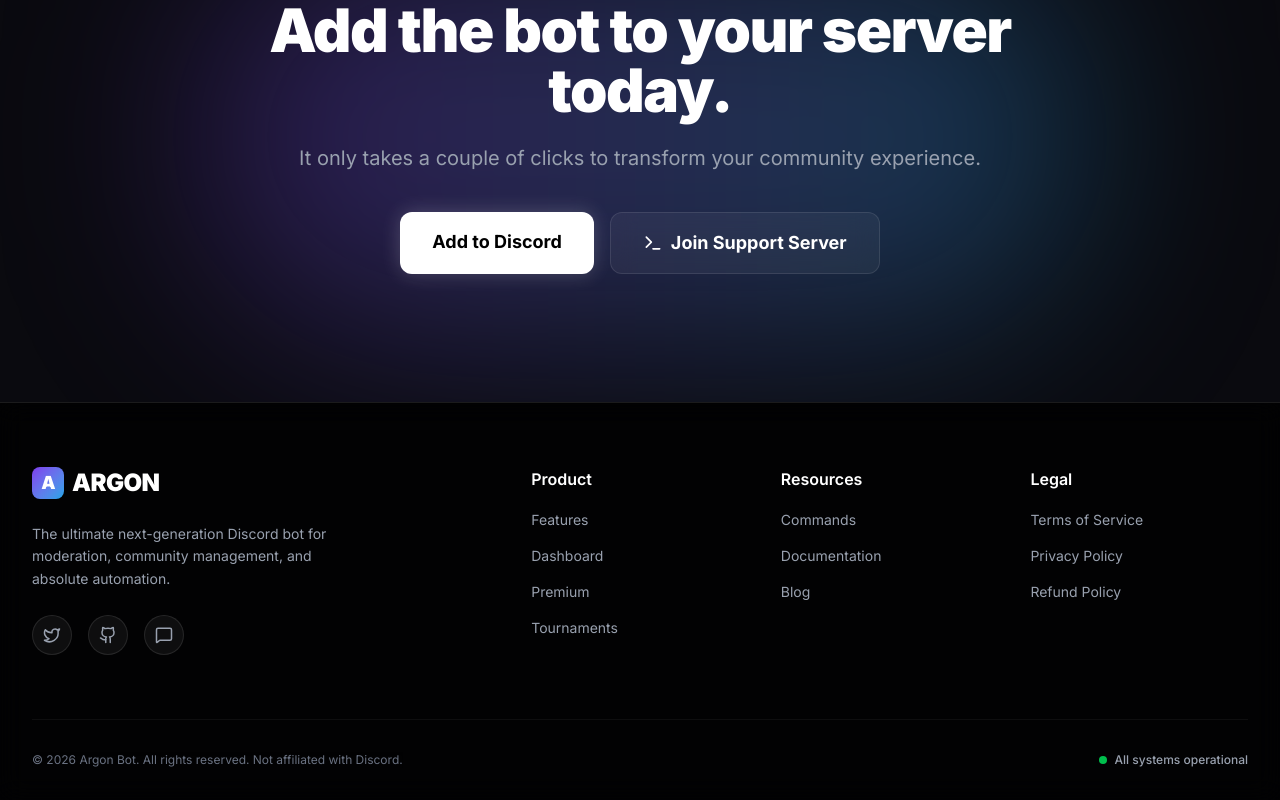
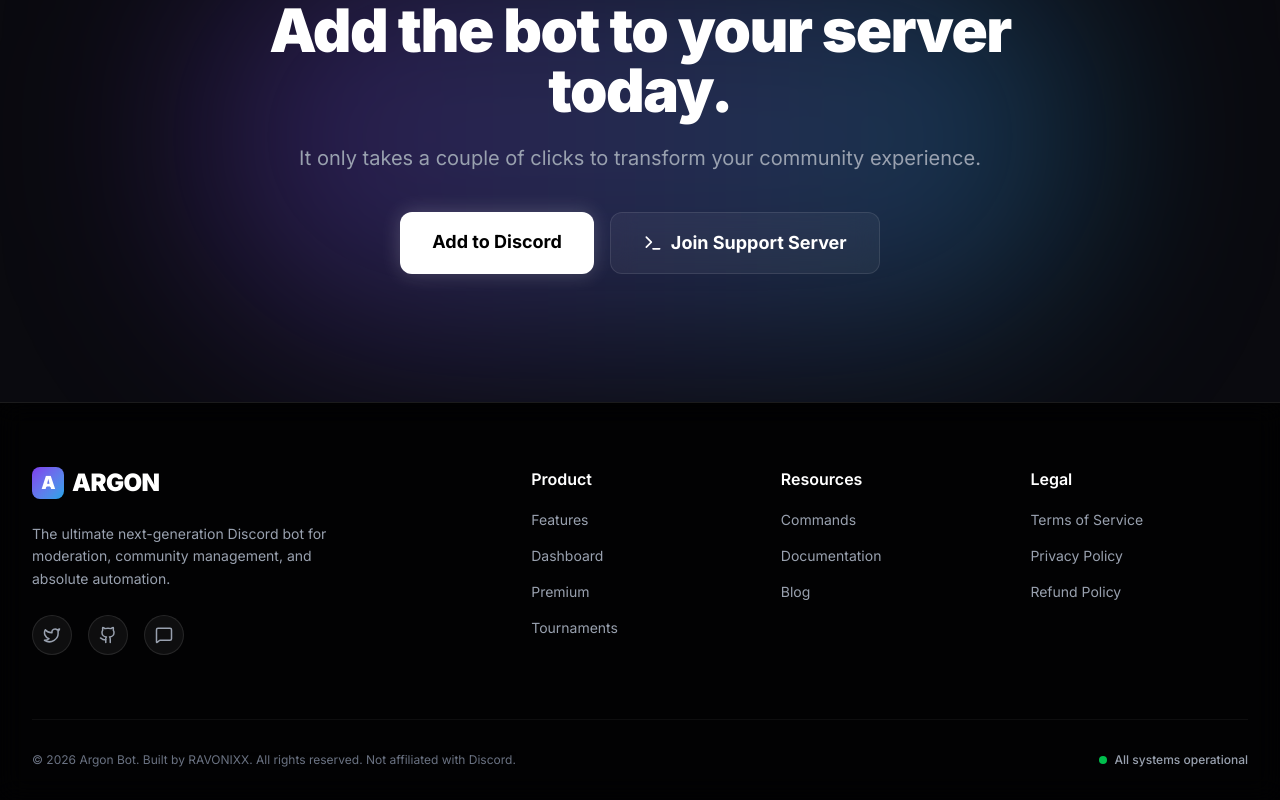
Before and after one commit to mraffankhan/potato-web, a Next.js app: page / in a window 1280 px wide. Shown: the part 2883-3683 px from the top of the page. Built offline with nearby package versions, Linux system fonts and the light colour scheme; no server answers; the database is empty.

Commit message:
Update links and SEO metadata for RAVONIXX

```diff
--- a/app/api/auth/callback/route.ts
+++ b/app/api/auth/callback/route.ts
@@ -5,7 +5,7 @@ export async function GET(req: NextRequest) {
     const DISCORD_CLIENT_ID = (process.env.NEXT_PUBLIC_DISCORD_CLIENT_ID || '1470031097357140063').trim();
     const DISCORD_CLIENT_SECRET = process.env.DISCORD_CLIENT_SECRET?.trim();
     const REDIRECT_URI = process.env.NODE_ENV === 'production'
-        ? 'https://genzconnect.pro/api/auth/callback'
+        ? 'https://ravonixx.xyz/api/auth/callback'
         : 'http://localhost:3000/api/auth/callback';
 
     const url = new URL(req.url);
--- a/app/api/auth/discord/route.ts
+++ b/app/api/auth/discord/route.ts
@@ -3,7 +3,7 @@ import { NextResponse } from 'next/server';
 const DISCORD_CLIENT_ID = process.env.NEXT_PUBLIC_DISCORD_CLIENT_ID || '1470031097357140063';
 const DISCORD_OAUTH_URL = 'https://discord.com/api/oauth2/authorize';
 const REDIRECT_URI = process.env.NODE_ENV === 'production'
-    ? 'https://genzconnect.pro/api/auth/callback'
+    ? 'https://ravonixx.xyz/api/auth/callback'
     : 'http://localhost:3000/api/auth/callback';
 
 export async function GET() {
--- a/app/layout.tsx
+++ b/app/layout.tsx
@@ -9,6 +9,8 @@ const inter = Inter({ subsets: ["latin"] });
 export const metadata: Metadata = {
   title: "ARGON BOT | The Next Generation Discord Bot",
   description: "Powerful moderation, security and automation for your server.",
+  keywords: ["argon bot", "ravonix", "ravonix bot", "ravonixx", "discord bot", "discord moderation bot", "esports discord bot"],
+  authors: [{ name: "RAVONIXX", url: "https://ravonixx.xyz" }]
 };
 
 export default function RootLayout({
--- a/components/Footer.tsx
+++ b/components/Footer.tsx
@@ -60,7 +60,7 @@ export default function Footer() {
 
                 <div className="pt-8 border-t border-white/5 flex flex-col md:flex-row justify-between items-center gap-4">
                     <p className="text-gray-500 text-xs shadow-inner">
-                        © {new Date().getFullYear()} Argon Bot. All rights reserved. Not affiliated with Discord.
+                        © {new Date().getFullYear()} Argon Bot. Built by RAVONIXX. All rights reserved. Not affiliated with Discord.
                     </p>
                     <div className="flex items-center gap-2">
                         <div className="w-2 h-2 rounded-full bg-green-500 animate-pulse"></div>
```
